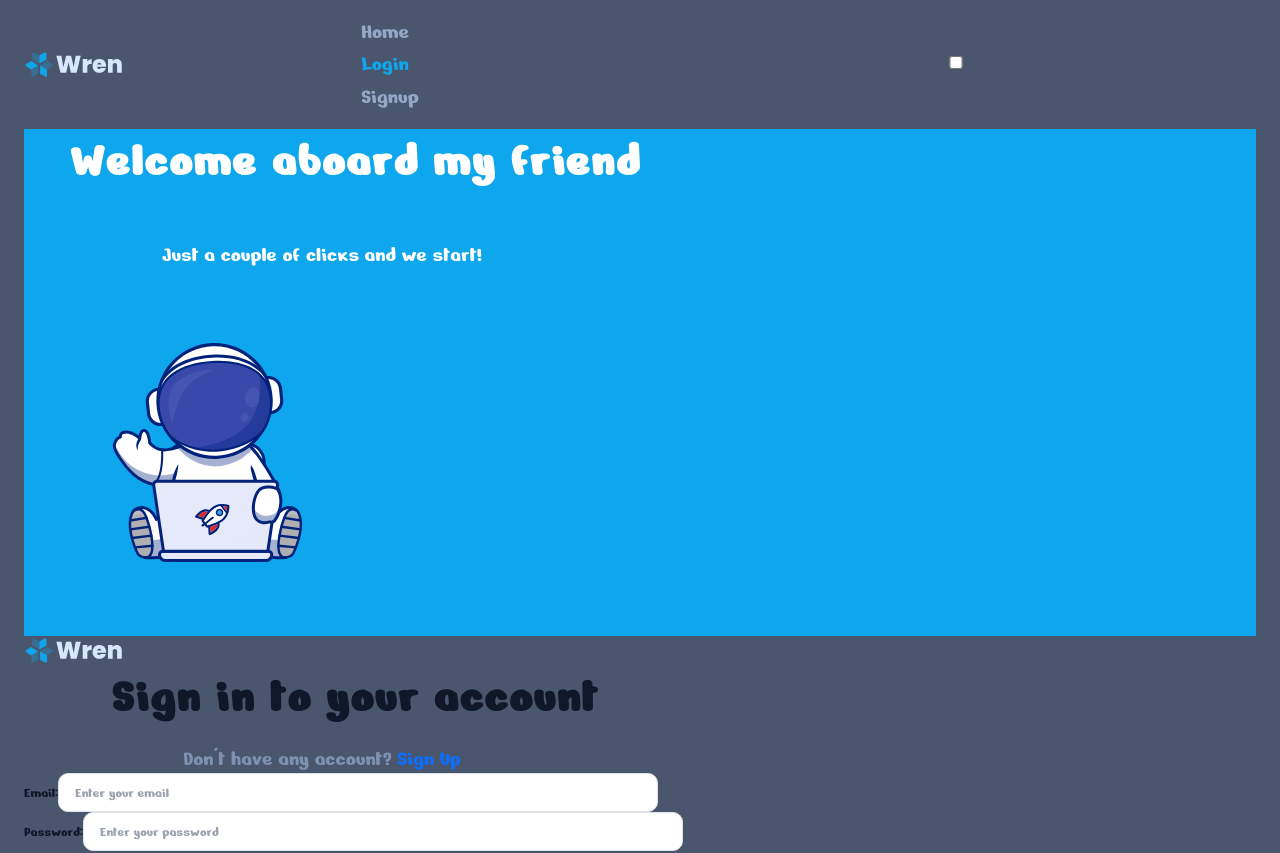
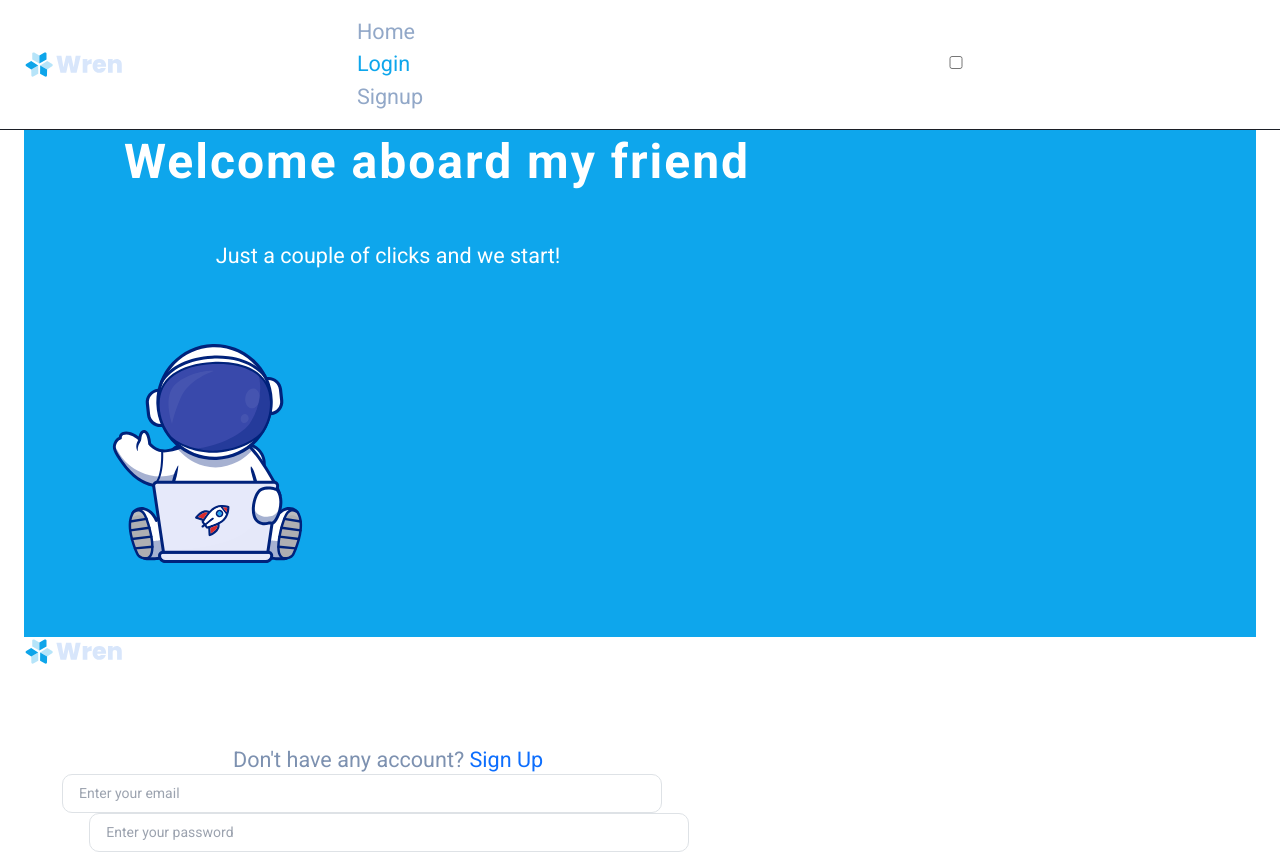
Before and after one commit to Soumadip07/BlogApp, a React (Vite) app: page /login in a window 1280 px wide. Shown: the top 853 px of the page. Built offline with nearby package versions, Linux system fonts and the light colour scheme; no server answers.

Commit message:
UI changes

```diff
--- a/src/components/Header/Header.jsx
+++ b/src/components/Header/Header.jsx
@@ -74,7 +74,7 @@ function Header() {
   };
   // console.log(authData)
   return (
-    <header className='py-3 shadow'>
+    <header className='py-3 header-main'>
       <Container>
         <nav className='header-container'>
           <div className='mr-4'>
--- a/src/components/PostCard.jsx
+++ b/src/components/PostCard.jsx
@@ -33,10 +33,10 @@ function PostCard({ $id, title, featuredImage, content, category, date }) {
   }
   return (
     <Link to={`/post/${$id}`} className='block'>
-      <div className='flex flex-col gap-4 p-4 transition-shadow duration-300 ease-in-out bg-gray-100 border border-gray-200 rounded-lg shadow-lg hover:shadow-xl h-[600px] w-[300px]'>
-
+      <div className='flex flex-col gap-4'>
+        <div className='post-card'>
           {/* User Info Section */}
-        <div className="flex items-center gap-2 p-2 border-b border-gray-200">
+          <div className="flex items-center gap-2 p-2">
             {/* <div className="w-12 h-12 overflow-hidden bg-gray-200 rounded-full">
             <img
               src="https://via.placeholder.com/48" // Fallback profile image
@@ -48,12 +48,16 @@ function PostCard({ $id, title, featuredImage, content, category, date }) {
             <span className="font-semibold text-gray-900"> "Username"</span>
             <span className="text-sm text-gray-500">@ "username"</span>
           </div> */}
-          <span>
+            <span className='flex gap-3'>
               {date && (
-              <p>{formatDate(moment(date).format("YYYY,MM, DD"))}</p>
+                <p className='fs-300 fw-bold'>{formatDate(moment(date).format("YYYY,MM, DD"))}</p>
               )}
-            <p>{category}</p>
+              <p className='fs-300 category-card'>#{category}</p>
             </span>
+          </div>
+          {/* Title Section */}
+          <div className="flex items-center justify-center flex-grow p-2 post-card__title">
+            <span>{title}</span>
           </div>
 
           {/* Image Section */}
@@ -63,17 +67,13 @@ function PostCard({ $id, title, featuredImage, content, category, date }) {
               src={featuredImage ? appwriteService.getFilePreview(featuredImage)
                 : cardPlaceholder}
               alt={title}
-            className="object-cover w-full h-[300px] rounded-lg"
+              className="post-card__image"
             />
           </div>
 
-        {/* Title Section */}
-        <div className="flex items-center justify-center flex-grow p-2">
-          <span className="text-lg font-medium text-gray-900 truncate">{title}</span>
-        </div>
 
           {/* Content Section */}
-        <div className="flex-grow p-2 text-gray-800">
+          <div className="flex-grow p-2 text-center">
             <div
               dangerouslySetInnerHTML={{ __html: isExpanded ? content : truncatedContent }}
               className="truncate text-wrap"
@@ -86,6 +86,7 @@ function PostCard({ $id, title, featuredImage, content, category, date }) {
             </button>
           </div>
         </div>
+      </div>
     </Link>
   );
 }
--- a/src/index.css
+++ b/src/index.css
@@ -1,4 +1,5 @@
 @import url('https://fonts.googleapis.com/css2?family=Nerko+One&display=swap');
+@import url('https://fonts.googleapis.com/css2?family=Roboto:ital,wght@0,100;0,300;0,400;0,500;0,700;0,900;1,100;1,300;1,400;1,500;1,700;1,900&display=swap');
 
 @tailwind base;
 @tailwind components;
@@ -62,20 +63,28 @@ h4 {
     /* Deep Gray */
     --clr-medium-gray: #7d91b0;
     /* Medium Gray */
-    --clr-blue: #0ea6ec;
+    --clr-hover-blue: #0ea6ec;
     /* Blue */
+    /* Light Gray */
     --clr-light-gray: #92a8c8;
-    /* Light Gray */
-    --clr-primary: #0f1729;
+
+    /*****************************/
+
     /* Primary Color */
+    --clr-primary: #0e1217;
+    /* Secondary Color */
+    --clr-secondary: #1c1f26;
+    /* Heading Color */
+    --clr-grey-title: #A8B3CF;
+    /* White */
+    --clr-white: #ffffff;
+
+    /*****************************/
+
+
     --clr-light-blue: #bae1f2;
-    /* Light Blue */
-    --clr-light-primary: #4A566E;
-    /* Light Primary Color */
-    --clr-secondary: #e6f0ff;
-    /* Secondary Color */
-    --clr-white: #ffffff;
-    /* White */
+
+
     --clr-accent-500: rgba(245, 71, 72, 0.1);
     /* Existing Color */
     --clr-accent-400: rgb(245, 71, 72);
@@ -86,7 +95,8 @@ h4 {
     --clr-neutral-900: rgb(151, 120, 94);
 
     /* Font and Size Variables */
-    --ff-primary: "Nerko One", cursive;
+    /* --ff-primary: "Nerko One", cursive; */
+    --ff-primary: "Roboto", sans-serif;
     --fw-regular: 400;
     --fw-semi-bold: 700;
     --fw-bold: 800;
@@ -111,11 +121,11 @@ h4 {
 }
 
 html.dark {
-    --clr-light-primary: #223044;
+    --clr-primary: #0e1217;
 }
 
 html.light {
-    --clr-light-primary: #4A566E;
+    --clr-primary: #FFFFFF;
 }
 
 @media (min-width: 50em) {
@@ -128,41 +138,29 @@ html.light {
 }
 
 /* Utility classes */
-.red-text {
-    color: var(--clr-accent-400);
-}
-
-.svg-yellow {
-    color: #fdc55e;
-}
-
-.svg-circle {
-    display: flex;
-    justify-content: center;
-    align-items: center;
-    padding: 9px 10px;
-    font-size: 1.5rem;
-    color: #fdc55e;
-    border-radius: 100%;
-    cursor: pointer;
-    background-color: white;
-    box-shadow: 5px 5px 20px rgba(0, 0, 0, 0.1);
-}
 
 .text-primary {
     color: var(--clr-primary);
 }
 
 .text-light-primary {
-    color: var(--clr-light-primary);
+    color: var(--clr-primary);
+}
+
+.text-heading {
+    color: var(--clr-grey-title);
 }
 
 .text-primary-blue {
-    color: var(--clr-blue);
+    color: var(--clr-hover-blue);
 }
 
 .bg-light-primary {
-    background-color: var(--clr-light-primary);
+    background-color: var(--clr-primary);
+}
+
+.bg-secondary {
+    background-color: var(--clr-secondary);
 }
 
 .text-secondary {
@@ -190,7 +188,7 @@ html.light {
 }
 
 .bg-light-primary {
-    background-color: var(--clr-light-primary);
+    background-color: var(--clr-primary);
 }
 
 .bg-light-blue {
@@ -198,7 +196,7 @@ html.light {
 }
 
 .bg-primary-blue {
-    background-color: var(--clr-blue);
+    background-color: var(--clr-hover-blue);
 }
 
 .bg-secondary {
@@ -265,7 +263,7 @@ html.light {
 
 .nav-items:hover,
 .nav-items:focus-visible {
-    color: var(--clr-blue);
+    color: var(--clr-hover-blue);
 }
 
 /* .container {
@@ -322,7 +320,7 @@ body {
     color: var(--clr-primary);
     font-size: var(--fs-400);
     scroll-behavior: smooth;
-    background-color: var(--clr-light-primary);
+    background-color: var(--clr-primary);
 }
 
 p {
@@ -337,12 +335,12 @@ a:hover p,
 .nav-links li a:hover,
 a:focus-visible.nav-links li:focus-visible {
     transition: 0.3s;
-    color: var(--clr-accent-600) !important;
+    color: var(--clr-hover-blue);
 }
 
 .button:hover,
 .button:focus-visible {
-    background-color: var(--clr-accent-600);
+    background-color: var(--clr-hover-blue);
 }
 
 h1 {
@@ -378,6 +376,10 @@ h4 {
     letter-spacing: 2px;
     font-weight: 500;
     margin-bottom: 0.5rem !important;
+}
+
+.header-main {
+    border-bottom: 0.5px solid var(--clr-secondary);
 }
 
 .header-container {
@@ -649,6 +651,52 @@ h4 {
     --swiper-scrollbar-size: 5px;
 }
 
+.post-card {
+    width: 100%;
+    min-height: 412px;
+    padding: 16px;
+    border: 0.5px solid #a8b3cf;
+    border-radius: 16px;
+    background-color: var(--clr-secondary);
+    box-shadow: 0 2px 5px rgba(0, 0, 0, 0.05);
+    transition: box-shadow 0.3s ease-in-out;
+    line-height: 24px;
+}
+
+.category-card {
+    font-size: var(--fs-300);
+    min-width: 100px;
+    border: 1px solid #e2e8f0;
+    border-radius: 10px;
+    box-shadow: 0 4px 6px rgba(0, 0, 0, 0.1);
+    text-align: center;
+    font-weight: 900;
+}
+
+.post-card:hover {
+    box-shadow: 0 4px 10px rgba(0, 0, 0, 0.1);
+}
+
+.post-card__image {
+    width: 100%;
+    height: 300px;
+    object-fit: cover;
+    border-radius: 8px;
+    box-shadow: 0 2px 4px rgba(0, 0, 0, 0.1);
+}
+
+
+
+.post-card__title {
+    text-align: center;
+    font-size: var(--fs-700);
+    font-weight: var(--fw-semi-bold);
+    color: var(--clr-white);
+    overflow: hidden;
+    text-overflow: ellipsis;
+    white-space: nowrap;
+}
+
 .post {
     max-width: 400px;
     font-size: 1rem;
@@ -743,7 +791,7 @@ h4 {
 }
 
 .post-actions-content li:is(:hover, :focus-within) {
-    background-color: rgba(248, 132, 169, 0.7);
+    background-color: var(--clr-hover-blue);
 }
 
 .post-actions-link {
@@ -786,7 +834,7 @@ h4 {
 }
 
 .post-like.active {
-    color: rgb(255, 0, 0);
+    color: var(--clr-hover-blue);
     opacity: 1;
     transform: scale(1.2);
 }
--- a/src/utils/SkeletonCard.jsx
+++ b/src/utils/SkeletonCard.jsx
@@ -2,7 +2,7 @@ import React from 'react';
 
 function SkeletonCard() {
     return (
-        <div className='flex flex-col gap-4 p-4 bg-gray-100 border border-gray-200 rounded-lg shadow-lg h-[600px] w-[300px] animate-pulse'>
+        <div className='flex flex-col gap-4 p-4 border border-gray-200 rounded-lg shadow-lg h-[600px] w-[300px] animate-pulse'>
             {/* User Info Skeleton */}
             {/* <div className="flex items-center gap-2 p-2 border-b border-gray-200">
                 <div className="w-12 h-12 bg-gray-300 rounded-full"></div>
```
Lines whose indentation alone changed are shown as unchanged.
